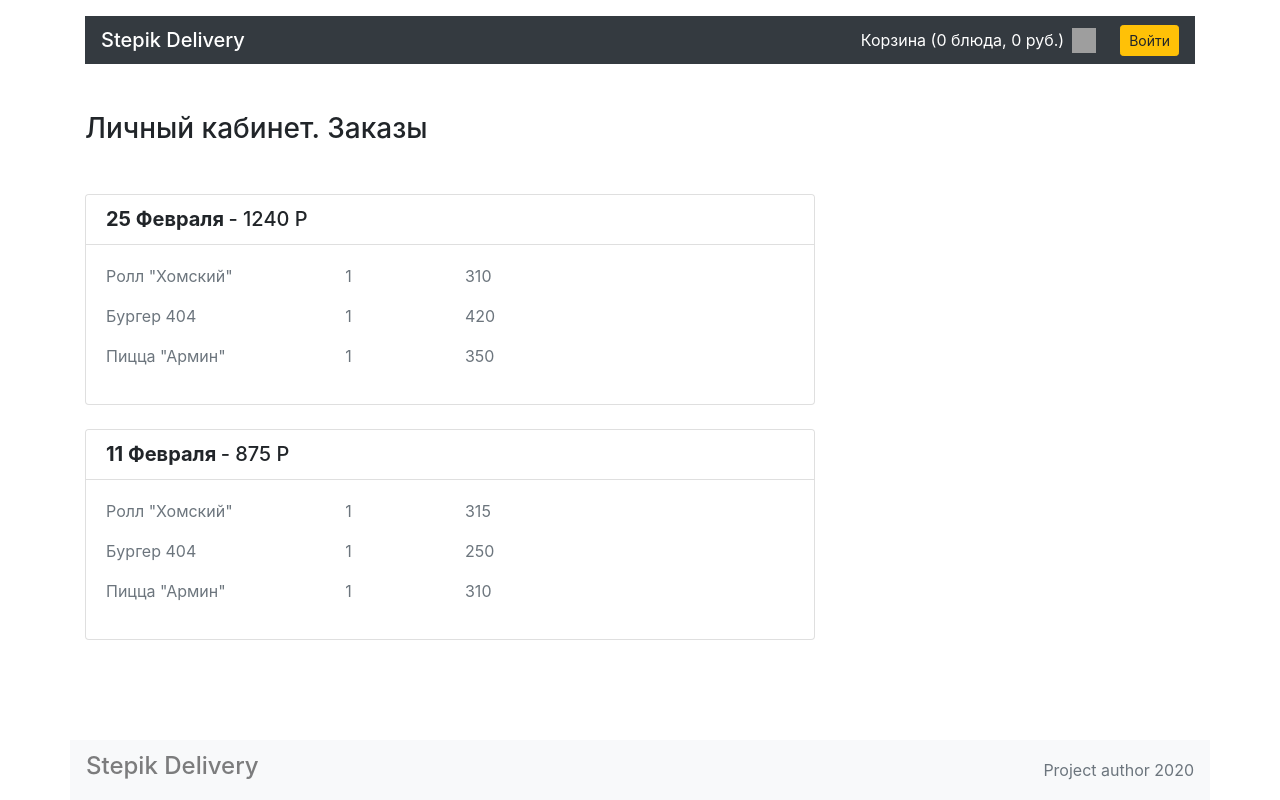
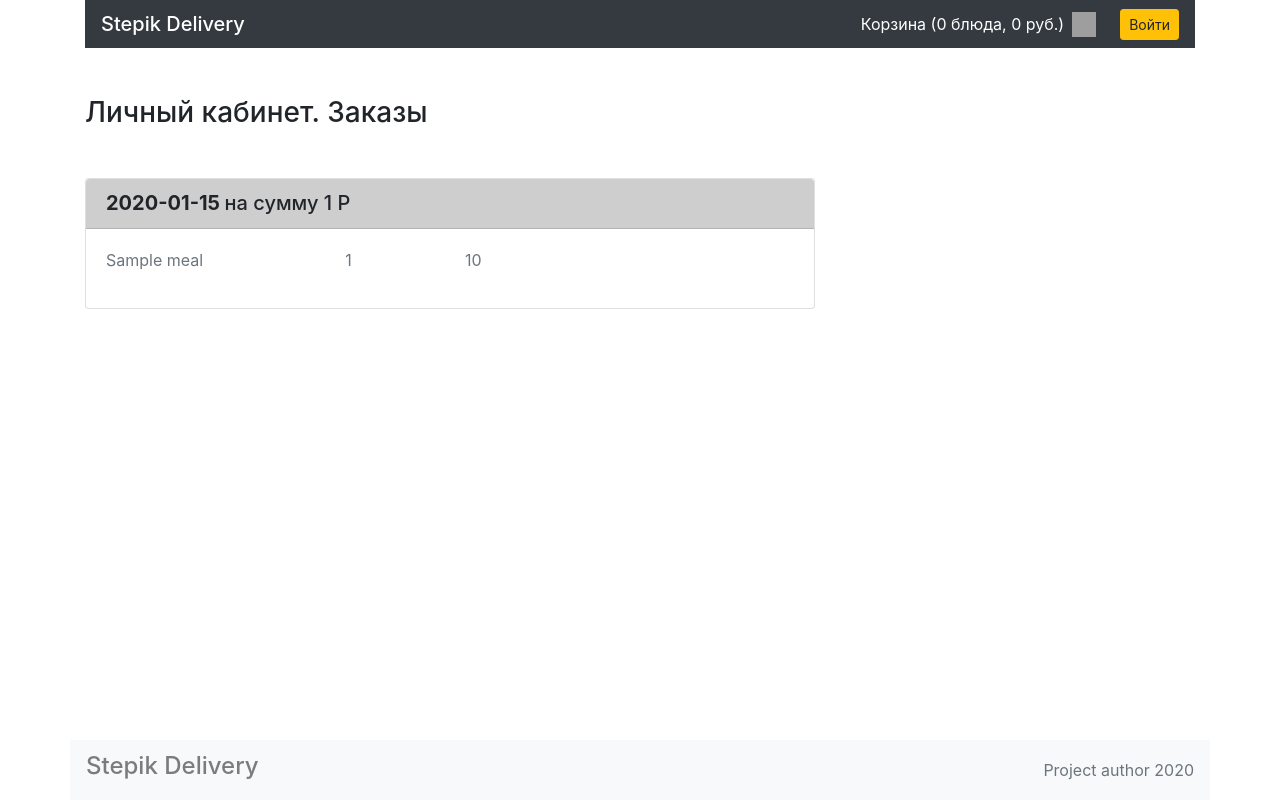
Before and after one commit to alxgnussin/alxgnussin-sf-alx5, a Flask app: template templates/account.html in a window 1280 px wide. Run offline with Flask 2, Linux system fonts and the light colour scheme; the template is opened without the code that fills it: values that come from a table or form of the project are taken from there, others are empty; tables that the repository leaves empty hold one stand-in row (values such as "Sample post"); some libraries are stand-ins or nearby versions; grey boxes are pictures that could not be loaded.

Commit message:
account page released

```diff
--- a/app.py
+++ b/app.py
@@ -55,6 +55,7 @@ def render_cart():
 
         db.session.add(order)
         db.session.commit()
+        session['cart'] = []
 
         return redirect(url_for('render_ordered'))
 
@@ -63,7 +64,17 @@ def render_cart():
 
 @app.route('/account/')  # личный кабинет
 def render_account():
-    return render_template('account.html')
+    orders = db.session.query(Order).filter(Order.user_id == session['user_id']).all()
+
+    order_list = []
+    for order in orders:
+        meal_list = []
+        for meal in order.meals:
+            meal_list.append(meal)
+        my_dict = {'order_date': order.order_date, 'order_sum': order.order_sum, 'meals': meal_list}
+        order_list.append(my_dict)
+        print(order.order_date)
+    return render_template('account.html', orders=order_list)
 
 
 @app.route('/register/', methods=['GET', 'POST'])
--- a/templates/account.html
+++ b/templates/account.html
@@ -30,65 +30,39 @@
 </head>
 
 <body>
-  <header class="container mt-3">
+  <header class="container">
     {% include "navigation.html" %}
   </header>
   <main class="container">
     <section class="row">
       <div class="col-12 col-lg-8">
         <h1 class="h3 my-5">Личный кабинет. Заказы</h1>
+        {% for order in orders %}
         <div class="card">
           <ul class="list-group list-group-flush">
-            <li class="list-group-item">
+            <li class="list-group-item" style="background-color: rgba(10, 10, 10, 0.2);">
               <div class="row">
                 <div class="col-7 col-lg-9">
-                  <span class="h5 font-weight-bold">25 Февраля</span>
-                  <span class="h5">- 1240 P</span>
+                  <span class="h5 font-weight-bold">{{ order['order_date'] }}</span>
+                  <span class="h5"> на сумму {{ order['order_sum'] }} P</span>
                 </div>
 
               </div>
             </li>
             <div class="card-body">
+              {% set meals=order['meals'] %}
+              {% for meal in meals %}
               <div class="row">
-                <p class="col-4 text-muted">Ролл "Хомский" </p>
+                <p class="col-4 text-muted">{{ meal['title'] }} </p>
                 <p class="col-2 text-muted"> 1</p>
-                <p class="col-6 text-muted"> 310 </p>
-                <p class="col-4 text-muted">Бургер 404 </p>
-                <p class="col-2 text-muted"> 1</p>
-                <p class="col-6 text-muted"> 420 </p>
-                <p class="col-4 text-muted">Пицца "Армин" </p>
-                <p class="col-2 text-muted"> 1</p>
-                <p class="col-6 text-muted"> 350 </p>
+                <p class="col-6 text-muted"> {{ meal['price'] }} </p>
               </div>
+              {% endfor %}
             </div>
           </ul>
         </div>
-        <div class="mt-4 card">
-          <ul class="list-group list-group-flush">
-            <li class="list-group-item">
-              <div class="row">
-                <div class="col-7 col-lg-9">
-                  <span class="h5 font-weight-bold">11 Февраля</span>
-                  <span class="h5">- 875 P</span>
-                </div>
+        {% endfor %}
 
-              </div>
-            </li>
-            <div class="card-body">
-              <div class="row">
-                <p class="col-4 text-muted">Ролл "Хомский" </p>
-                <p class="col-2 text-muted"> 1</p>
-                <p class="col-6 text-muted"> 315 </p>
-                <p class="col-4 text-muted">Бургер 404 </p>
-                <p class="col-2 text-muted"> 1</p>
-                <p class="col-6 text-muted"> 250 </p>
-                <p class="col-4 text-muted">Пицца "Армин" </p>
-                <p class="col-2 text-muted"> 1</p>
-                <p class="col-6 text-muted"> 310 </p>
-              </div>
-            </div>
-          </ul>
-        </div>
       </div>
     </section>
   </main>
--- a/templates/ordered.html
+++ b/templates/ordered.html
@@ -17,7 +17,7 @@
             <h1 class="h3 mb-3 ">Заявка отправлена</h1>
             <p class="mb-4">Скоро мы вам перезвоним</p>
             <p class="mt-4 mb-3">Войдите в&nbsp;личный кабинет, чтобы отслеживать статус заказа</p>
-            <a href="" class="btn btn-primary btn-lg mt-3">Войти</a>
+            <a href="{{ url_for('render_account') }}" class="btn btn-primary btn-lg mt-3">Войти</a>
           </div>
         </form>
       </div>
```
Also changed, not shown: templates/main.html (+4 -4 lines).
